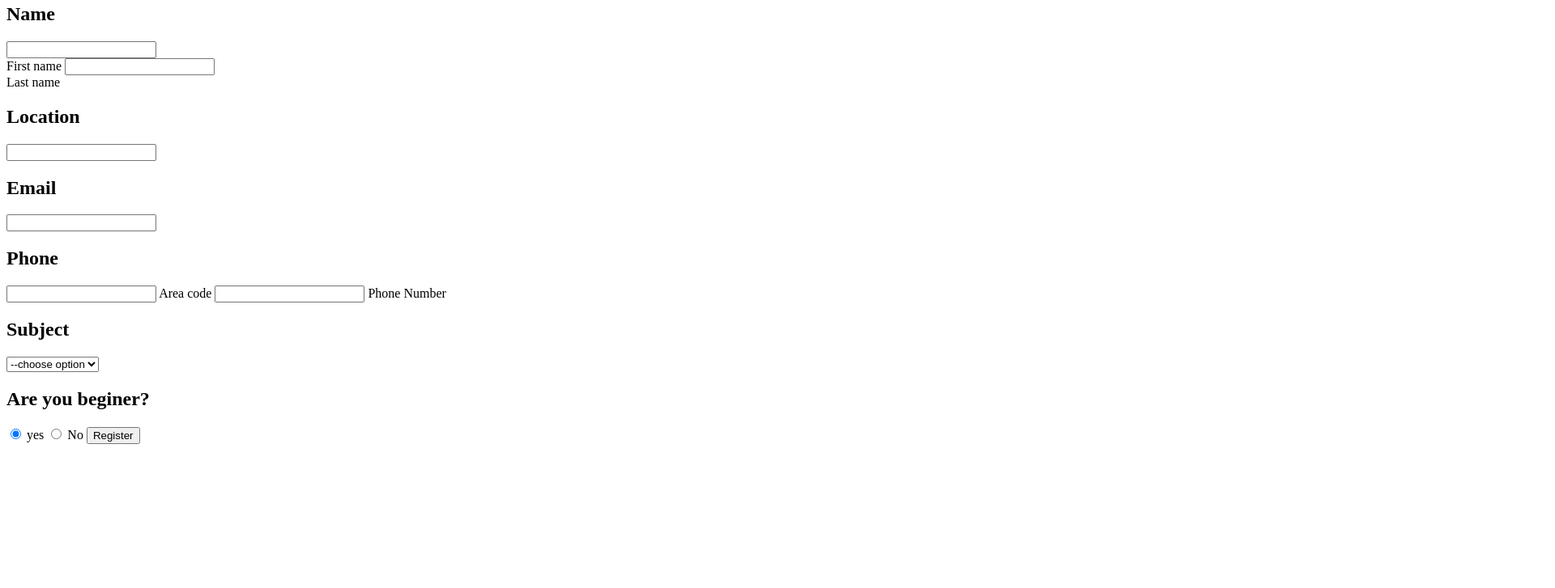
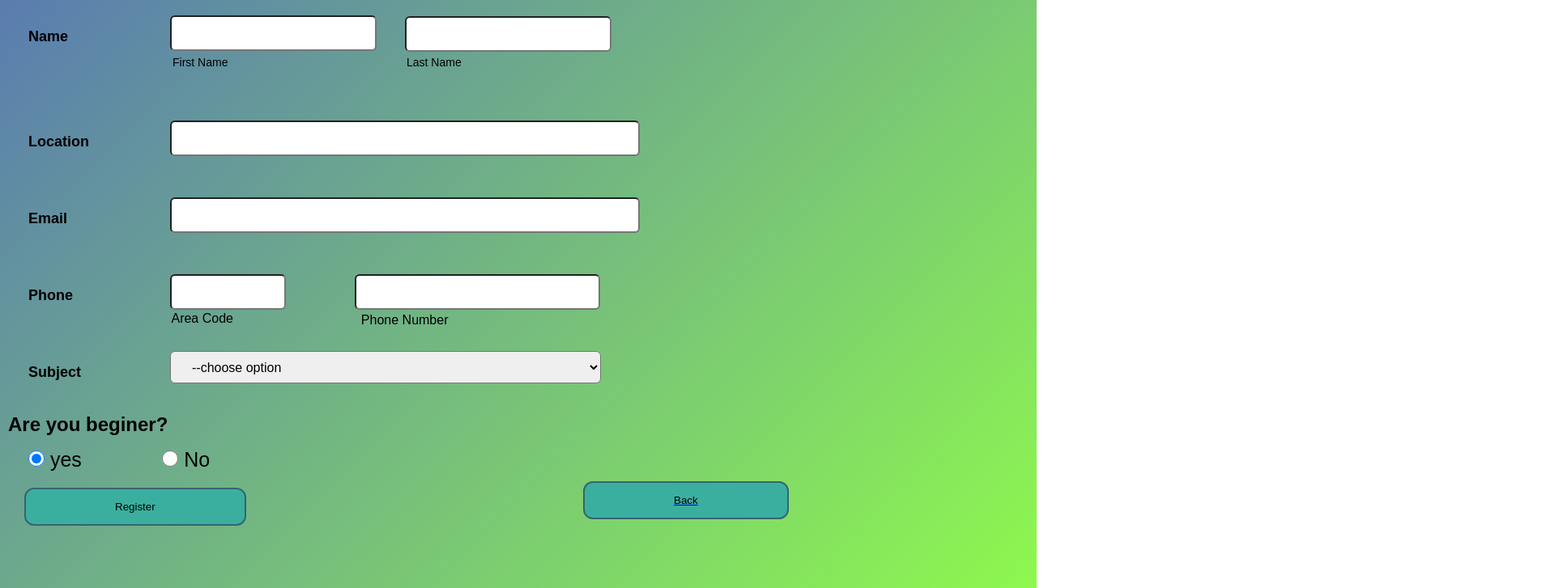
Before and after one commit to Michaelmapesa/Door-services, a plain HTML site: page signup.html in a window 1280 px wide. Shown: the part 102-829 px from the top of the page at 81% size, 1920 px wide, since content can reach past the window. Before the commit the page ends 800 px from the top, so only its background shows below. Drawn offline with Linux system fonts and the light colour scheme.

Commit message:
add modified pages

```diff
--- a/signup.css
+++ b/signup.css
@@ -0,0 +1,200 @@
+*{
+    margin: 0;
+    padding: 0;
+}
+body{
+    background: linear-gradient(135deg, #5776B5 0%, #8EF84E 100%);
+    background-position: center;
+    background-size: cover;
+    font-family: sans-serif;
+    margin-top: 40px;
+    background-repeat: no-repeat;
+}
+.regform{
+    width: 800px;
+    background-color:lightblue;
+    margin: auto;
+    color: #ffffff;
+    padding: 10px 0px 10px 0px;
+    text-align: center;
+    border-radius: 15px 15px 0px 0px;
+
+}
+.main{
+    background-color: rgb(0,0,0,0.5);
+    width: 800px;
+    margin: auto;
+}
+form{
+    padding: 10px;
+}
+#name{
+    width: 100%;
+    height: 100px;
+}
+.name{
+    margin-left: 25px;
+    margin-top: 30px;
+    width: 125px;
+    color: black;
+    font-size: 18px;
+    font-weight: 700;
+}
+.firstname{
+    position: relative;
+    left: 200px;
+    top: -37px;
+    line-height: 40px;
+    border-radius: 6px;
+    padding: 0 22px;
+    font-size: 16px;
+}
+.lastname{
+    position: relative;
+    left: 417px;
+    top: -80px;
+    line-height: 40px;
+    border-radius: 6px;
+    padding: 0 22px;
+    font-size: 16px;
+    color: #555;
+
+}
+.firstlable{
+    position: relative;
+    color: black;
+    text-transform: capitalize;
+    font-size: 14px;
+    left: 203px;
+    top: -45px;
+}
+.lastlable{
+    position: relative;
+    color: black;
+    text-transform: capitalize;
+    font-size: 14px;
+    left: 492px;
+    top: -76px;
+
+}
+.location{
+    position: relative;
+    left: 200px;
+    top: -37px;
+    line-height: 40px;
+    width: 532px;
+    border-radius: 6px;
+    padding: 0 22px;
+    font-size: 16px;
+    color: #555;
+}
+.Email{
+    position: relative;
+    left: 200px;
+    top: -37px;
+    line-height: 40px;
+    width: 532px;
+    border-radius: 6px;
+    padding: 0 22px;
+    font-size: 16px;
+    color: #555;
+
+}
+.code{
+    position: relative;
+    left: 200px;
+    top: -37px;
+    line-height: 40px;
+    width: 95px;
+    border-radius: 6px;
+    padding: 0 22px;
+    font-size: 16px;
+    color: #555;
+}
+.number{
+    position: relative;
+    left: 200px;
+    top: -37px;
+    line-height: 40px;
+    width: 255px;
+    border-radius: 6px;
+    padding: 0 22px;
+    font-size: 16px;
+    color: #555;
+}
+.area-code{
+    position: relative;
+    left: 54px;
+    text-transform: capitalize;
+    font-size: 16px;
+    left: 54px;
+    top: -4px;
+    color: black
+}
+.phone-number{
+    position: relative;
+    color: black;
+    text-transform: capitalize;
+    font-size: 16px;
+    left: -100px;
+    top: -2px;
+}
+.option{
+    position: relative;
+    left: 200px;
+    top: -37px;
+    line-height: 40px;
+    width: 532px;
+    height: 40px;
+    border-radius: 6px;
+    padding: 0 22px;
+    font-size: 16px;
+    color: black;
+    outline: none;
+    overflow: hidden;
+}
+.option option{
+    font-size: 20px;
+}
+#coustomer{
+    margin-left: 25px;
+    color: white;
+    font-size: 18px;
+}
+.radio{
+    display: inline-block;
+    padding-right: 70px;
+    font-size: 25px;
+    margin-left: 25px;
+    margin-top: 15px;
+    color: black;
+}
+.radio input{
+    width: 20px;
+    height: 20px;
+    border-radius: 50%;
+    cursor: pointer;
+    outline: none;
+}
+button{
+    background-color: #3BAF9F;
+    display: block;
+    margin: 20px 0px 0px 20px;
+    text-align: center;
+    border-radius: 12px;
+    border: 2px solid #366473;
+    padding: 14px 110px;
+    outline: none;
+    color: black;
+    cursor: pointer;
+    transition: 0.25PX;
+
+}
+button:hover{
+    background-color: #5390;
+}
+.back{
+    position: relative;
+    left: 700px;
+    top: -85px;
+}
--- a/signup.html
+++ b/signup.html
@@ -4,7 +4,7 @@
     <meta charset="UTF-8">
     <meta http-equiv="X-UA-Compatible" content="IE=edge">
     <meta name="viewport" content="width=device-width, initial-scale=1.0">
-    <link rel="stylesheet" href="signup.css"
+    <link rel="stylesheet" href="signup.css">
     <title>Signup page</title>
 </head>
 <body>
@@ -57,5 +57,9 @@
 
     </div>
 
+    <div class="back">
+        <a href="index.html"><button>Back</button></a>
+    </div>
+
 </body>
 </html>
```
Also changed, not shown: index.html (+2 -2 lines), login.html (+4 -0 lines), style.css (+11 -0 lines).
